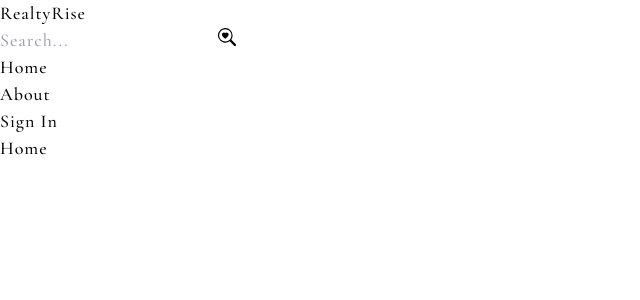
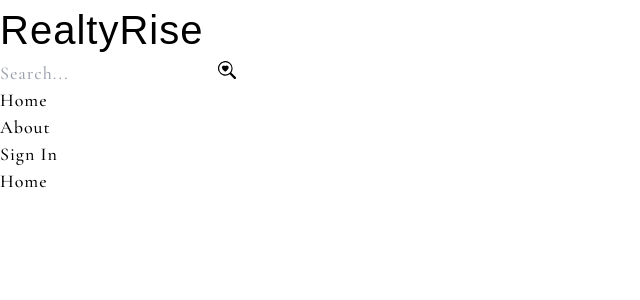
Before and after one commit to Aaliyah1699/Real-Estate-App, a React (Vite) app in the folder client/: page / in a window 1280 px wide. Shown: the top 300 px of the page, without its empty margins (0-640 px from the left). Built offline with nearby package versions, Linux system fonts and the light colour scheme; a web font is replaced by a local one.

Commit message:
Update Header

```diff
--- a/client/src/components/Header.jsx
+++ b/client/src/components/Header.jsx
@@ -9,7 +9,7 @@ const Header = () => {
             <div className='flex justify-between items-center max-w-6xl mx-auto p-3'>
                 {/* Logo */}
                 <Link to='/'>
-                    <h1 className='font-bold text-sm sm:text-xl flex flex-wrap'>
+                    <h1 className='font-bold text-sm sm:text-xl flex flex-wrap logo-font'>
                         <span className='text-gray-500'>Realty</span>
                         <span className='text-gray-700'>Rise</span>
                     </h1>
```
